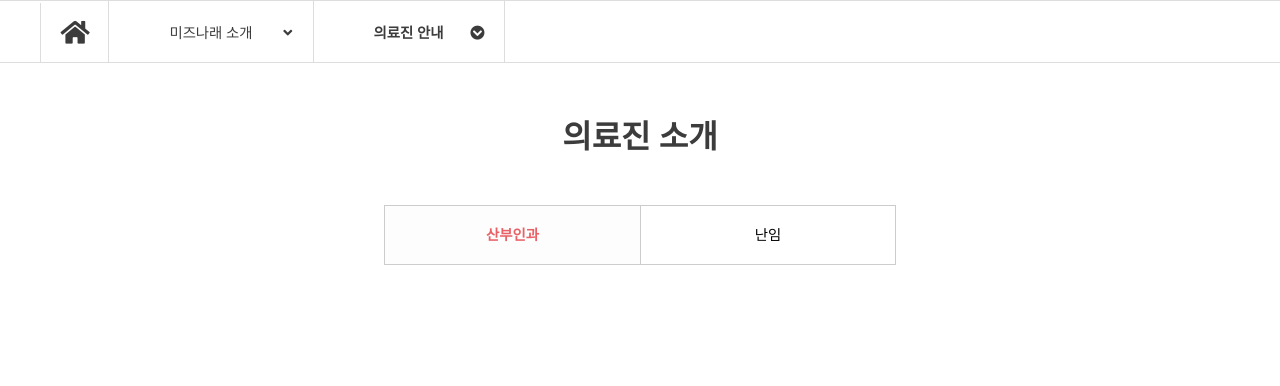
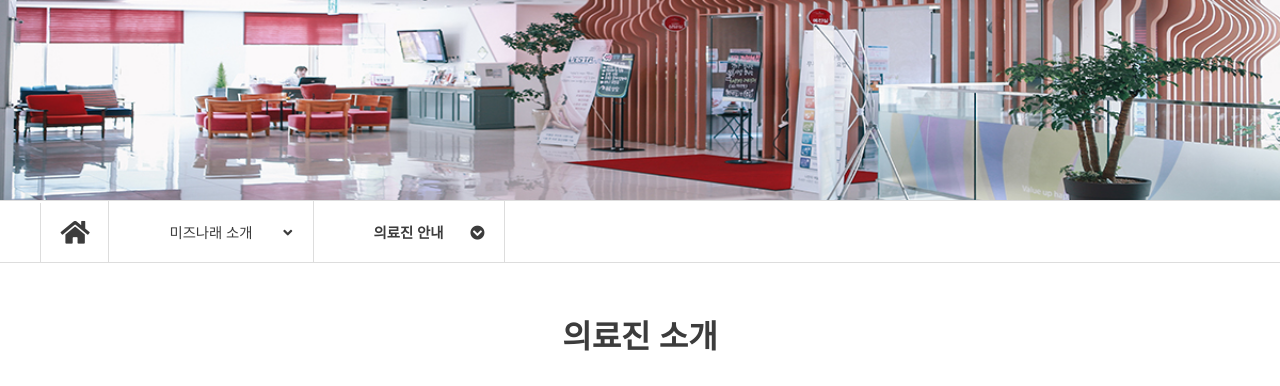
Before and after one commit to hjfrrfjh/mizrenewal, a PHP site: page /doctor.php in a window 1280 px wide. Shown: the part 157-543 px from the top of the page. Run offline with PHP 8.4, Linux system fonts and the light colour scheme; some libraries are stand-ins or nearby versions; some web fonts are replaced.

Commit message:
서브이미지 추가(미즈나래 소개)

```diff
--- a/css/dr.css
+++ b/css/dr.css
@@ -1,3 +1,6 @@
+/*서브 메인이미지*/
+.mizintroimg{width:100%; display: block; height: 200px; background: url('../img/sub/intro.jpg')no-repeat; background-size: cover; background-position: 0 -80px;}
+
 /*산부인과*/
 *{
    margin: 0;
--- a/css/greet.css
+++ b/css/greet.css
@@ -1,3 +1,6 @@
+/*서브 메인이미지*/
+.mizintroimg{width:100%; display: block; height: 200px; background: url('../img/sub/intro.jpg')no-repeat; background-size: cover; background-position: 0 -80px;}
+
 *{
    margin: 0;
    padding: 0;
--- a/css/mmap.css
+++ b/css/mmap.css
@@ -1,3 +1,6 @@
+/*서브 메인이미지*/
+.mizintroimg{width:100%; display: block; height: 200px; background: url('../img/sub/intro.jpg')no-repeat; background-size: cover; background-position: 0 -80px;}
+
 *{
    margin: 0;
    padding: 0;
--- a/doctor.php
+++ b/doctor.php
@@ -34,7 +34,7 @@ $(function(){
 
  <? include 'header.php' ?>
 
-
+   <div class="mizintroimg"></div>
         <?php include 'snb.php' ?>
 
 	<div class="content"> <!-- @@@@@@본문@@@@@@@ -->
--- a/greeting.php
+++ b/greeting.php
@@ -11,7 +11,7 @@
 <body>
     <? include 'header.php' ?>
 
-
+    <div class="mizintroimg"></div>
 
         <?php include 'snb.php' ?>
 
--- a/map.php
+++ b/map.php
@@ -12,7 +12,7 @@
 
     <? include 'header.php' ?>
 
-
+   <div class="mizintroimg"></div>
         <?php include 'snb.php' ?>
 
 
```
Also changed, not shown: img/sub/intro.jpg (added).
